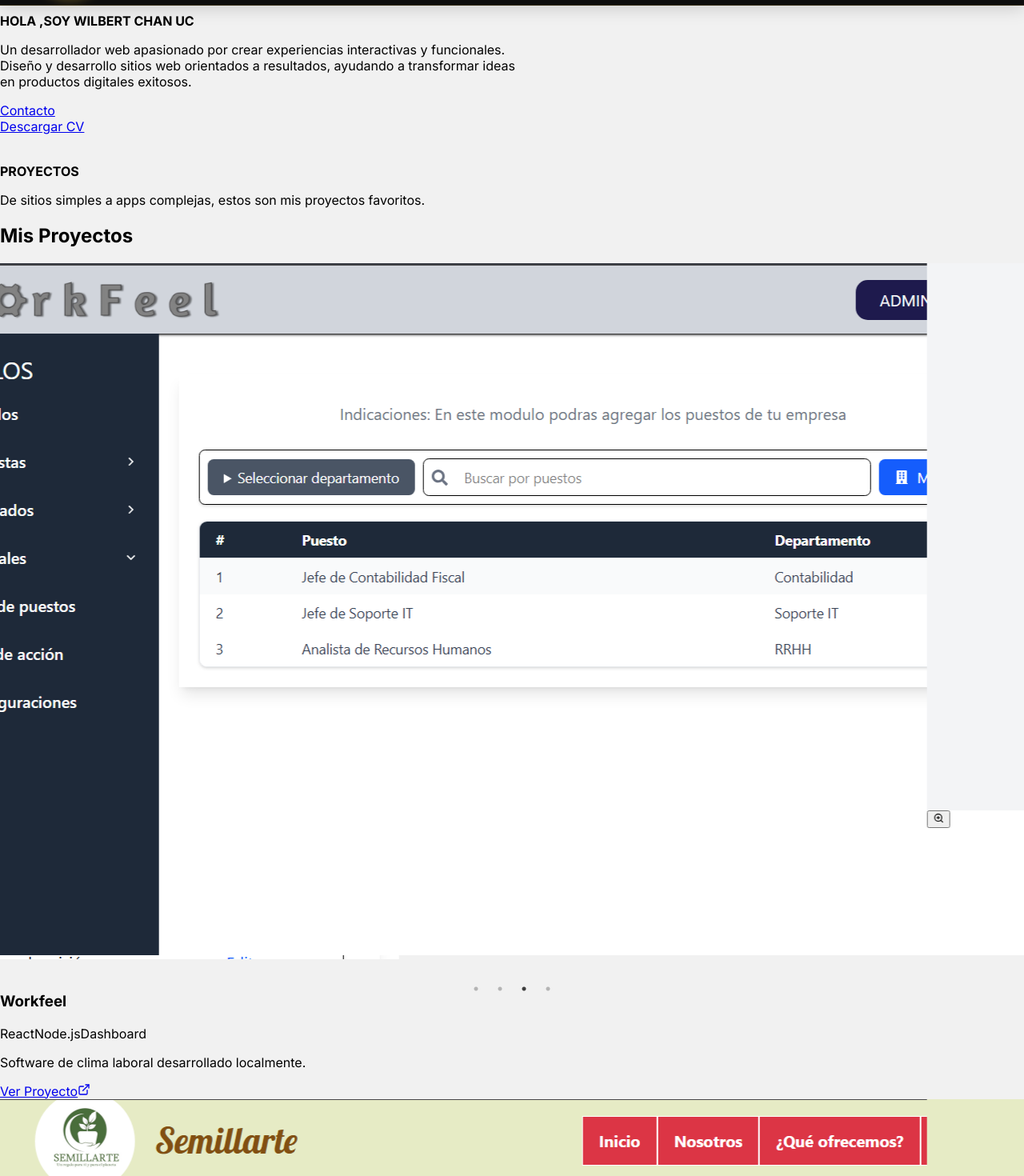
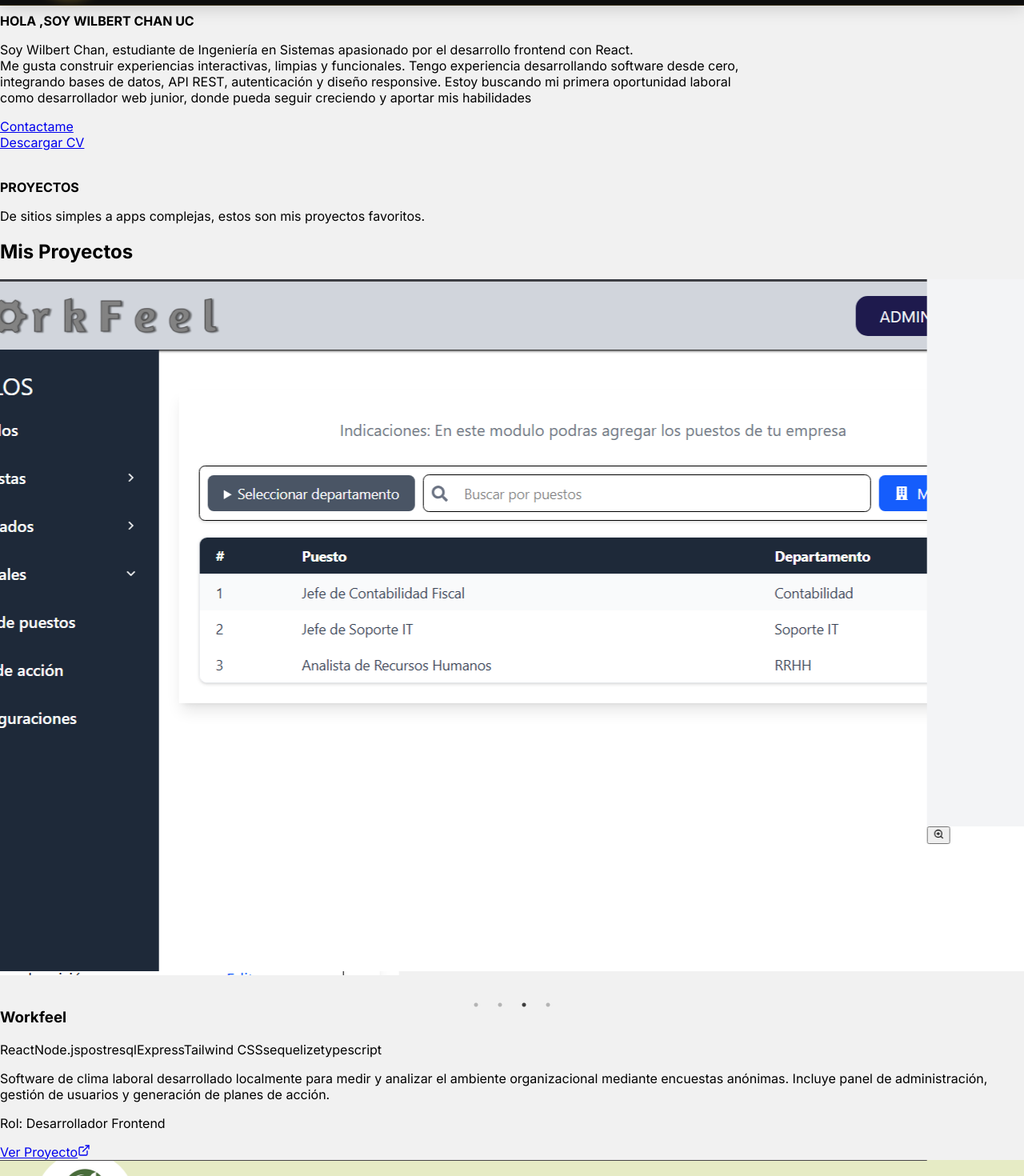
Before and after one commit to wilbert2004/portafolioweb, a React (Create React App) app: page / in a window 1280 px wide. Shown: the part 100-1570 px from the top of the page at 80% size. Built offline with nearby package versions, Linux system fonts and the light colour scheme.

Commit message:
cambios
cambios de portafoli web ya actualizados

```diff
--- a/src/components/Cards.jsx
+++ b/src/components/Cards.jsx
@@ -20,18 +20,30 @@
     {
       id: 1,
       title: "Workfeel",
-      description: "Software de clima laboral desarrollado localmente.",
+      rol: "Desarrollador Frontend",
+      description:
+        "Software de clima laboral desarrollado localmente para medir y analizar el ambiente organizacional mediante encuestas anónimas. Incluye panel de administración, gestión de usuarios y generación de planes de acción.",
       images: [Encuestas, Generales, Logo1, Periodo],
       link: "http://workfeel.netlify.app",
-      tags: ["React", "Node.js", "Dashboard"],
+      tags: [
+        "React",
+        "Node.js",
+        "postresql",
+        "Express",
+        "Tailwind CSS",
+        "sequelize",
+        "typescript",
+      ],
     },
     {
       id: 2,
       title: "Semillarte",
-      description: "Página web estática desarrollada con React y Bootstrap.",
+      rol: "Diseño e implementación completa de la interfaz",
+      description:
+        'Página web informativa para el catálogo de semillas artesanales "Semillarte", desarrollada con React y Bootstrap. Totalmente responsive, con diseño moderno, secciones organizadas y una experiencia de usuario intuitiva.',
       images: [Catalogo, Contacto, Inicio, Nosotros, Ofrecemos],
       link: "https://innova-tecnm.netlify.app/",
-      tags: ["React", "Bootstrap", "Responsive"],
+      tags: ["React", "Bootstrap", "Responsive", "node.js", "javascript"],
     },
   ]);
 
@@ -91,6 +103,7 @@
                   <h3 className="text-xl font-bold text-gray-900">
                     {item.title}
                   </h3>
+
                   <div className="flex flex-wrap gap-2">
                     {item.tags.map((tag, i) => (
                       <span
@@ -104,6 +117,10 @@
                 </div>
 
                 <p className="mt-3 text-gray-600">{item.description}</p>
+                <p className="text-sm text-gray-500 mt-1">
+                  <span className="font-semibold text-purple-700">Rol:</span>{" "}
+                  {item.rol}
+                </p>
 
                 <div className="mt-6">
                   <a
--- a/src/components/home.jsx
+++ b/src/components/home.jsx
@@ -6,11 +6,13 @@
         HOLA ,SOY WILBERT CHAN UC
       </p>
       <p className="font-inter text-2xl text-center m-10">
-        Un desarrollador web apasionado por crear experiencias interactivas y
-        funcionales.
-        <br /> Diseño y desarrollo sitios web orientados a resultados, ayudando
-        a transformar ideas
-        <br /> en productos digitales exitosos.
+        Soy Wilbert Chan, estudiante de Ingeniería en Sistemas apasionado por el
+        desarrollo frontend con React. <br /> Me gusta construir experiencias
+        interactivas, limpias y funcionales. Tengo experiencia desarrollando
+        software desde cero, <br />
+        integrando bases de datos, API REST, autenticación y diseño responsive.
+        Estoy buscando mi primera oportunidad laboral <br /> como desarrollador
+        web junior, donde pueda seguir creciendo y aportar mis habilidades
       </p>
 
       {/* incluimos dos botones aca okey  */}
@@ -19,9 +21,9 @@
           <div>
             <a
               className="bg-purple-500 hover:bg-purple-700 transition text-white py-2 px-10 rounded inline-block text-center"
-              href="#contacto"
+              href="mailto:olitouc@gmail.com?subject=Oportunidad%20de%20Desarrollador%20Web%20Junior"
             >
-              Contacto
+              Contactame
             </a>
           </div>
           <div>
```
